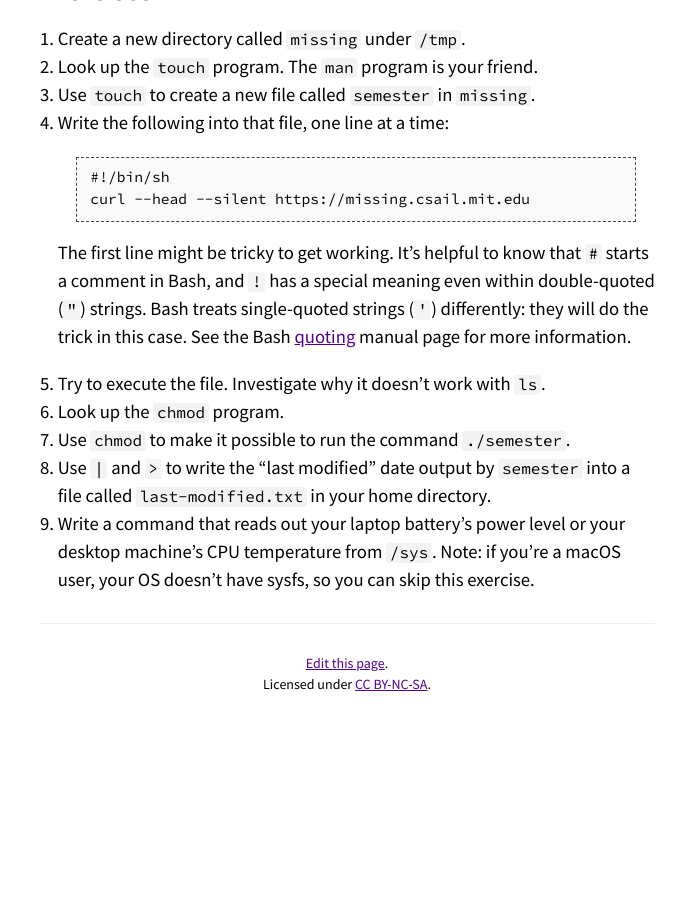
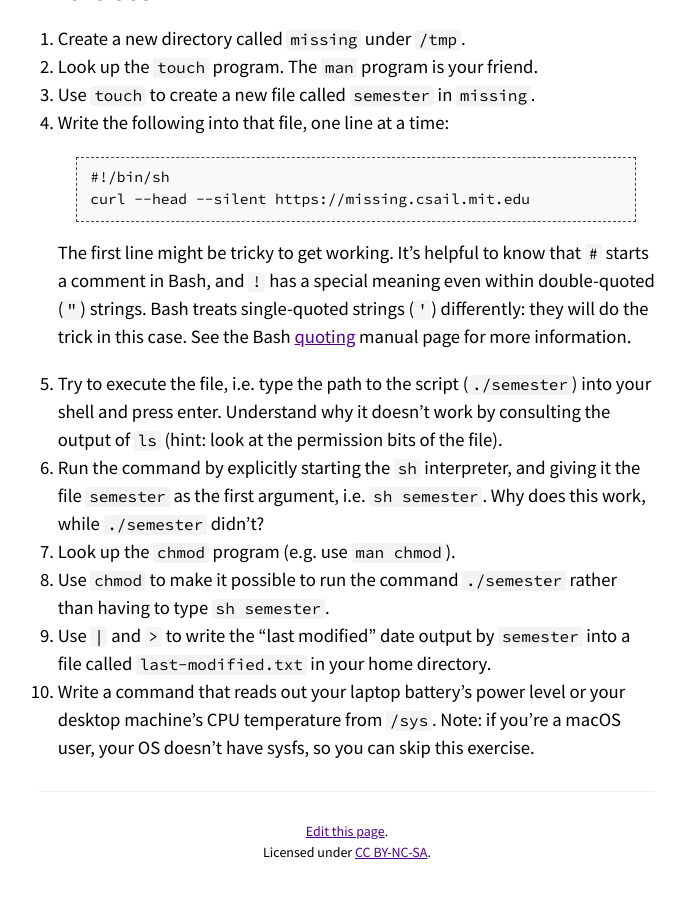
Before and after one commit to missing-semester-cn/missing-semester-cn.github.io, a Jekyll site: the page built from _2020/course-shell.md, in a window 1280 px wide and 900 px high, scrolled down 8406 px. Shown: the whole window, without its empty margins (293-978 px from the left). Built offline with Jekyll 4.4.1, drawn with Linux system fonts in a browser that asks for light colours; before the commit the page ends 9138 px from its top, so only the background shows below that.

Commit message:
Clarify `./semester` vs `sh semester` in exercises

```diff
--- a/_2020/course-shell.md
+++ b/_2020/course-shell.md
@@ -376,12 +376,19 @@ there.
     differently: they will do the trick in this case. See the Bash
     [quoting](https://www.gnu.org/software/bash/manual/html_node/Quoting.html)
     manual page for more information.
- 5. Try to execute the file. Investigate why it doesn't work with `ls`.
- 6. Look up the `chmod` program.
- 7. Use `chmod` to make it possible to run the command `./semester`.
- 8. Use `|` and `>` to write the "last modified" date output by
+ 1. Try to execute the file, i.e. type the path to the script (`./semester`)
+    into your shell and press enter. Understand why it doesn't work by
+    consulting the output of `ls` (hint: look at the permission bits of the
+    file).
+ 1. Run the command by explicitly starting the `sh` interpreter, and giving it
+    the file `semester` as the first argument, i.e. `sh semester`. Why does
+    this work, while `./semester` didn't?
+ 1. Look up the `chmod` program (e.g. use `man chmod`).
+ 1. Use `chmod` to make it possible to run the command `./semester` rather than
+    having to type `sh semester`.
+ 1. Use `|` and `>` to write the "last modified" date output by
     `semester` into a file called `last-modified.txt` in your home
     directory.
- 9. Write a command that reads out your laptop battery's power level or your
+ 1. Write a command that reads out your laptop battery's power level or your
     desktop machine's CPU temperature from `/sys`. Note: if you're a macOS
     user, your OS doesn't have sysfs, so you can skip this exercise.
```
Also changed, not shown: other parts of _2020/course-shell.md (+3 -3 lines).
